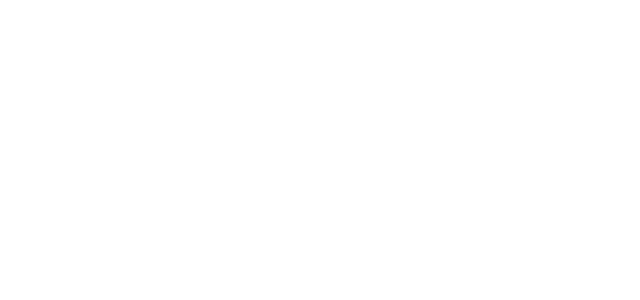
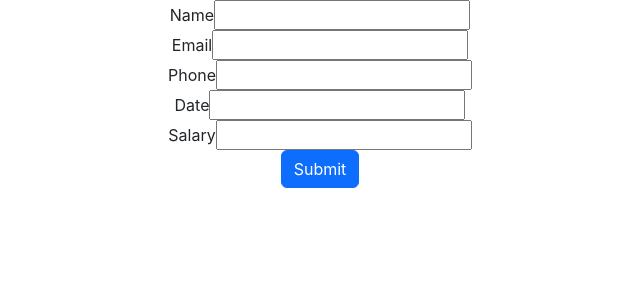
Before and after one commit to cailqk/employees-app, a React (Create React App) app: page / in a window 1280 px wide. Shown: the top 300 px of the page, without its empty margins (320-960 px from the left). Built offline with nearby package versions, Linux system fonts and the light colour scheme.

Commit message:
created json server and basic structure

```diff
--- /dev/null
+++ b/db.json
@@ -0,0 +1,27 @@
+{
+  "posts": [
+    {
+      "id": 1,
+      "title": "json-server",
+      "author": "typicode"
+    },
+    {
+      "name": "some name",
+      "email": "some mail",
+      "phone": 6546433546543,
+      "date": "22/02/2222",
+      "salary": 3000,
+      "id": 2
+    }
+  ],
+  "comments": [
+    {
+      "id": 1,
+      "body": "some comment",
+      "postId": 1
+    }
+  ],
+  "profile": {
+    "name": "typicode"
+  }
+}
--- /dev/null
+++ b/json-server.json
@@ -0,0 +1,3 @@
+{
+    "port": 5010
+}
--- a/package.json
+++ b/package.json
@@ -6,6 +6,7 @@
     "@testing-library/jest-dom": "^5.16.5",
     "@testing-library/react": "^13.4.0",
     "@testing-library/user-event": "^13.5.0",
+    "json-server": "^0.17.2",
     "react": "^18.2.0",
     "react-dom": "^18.2.0",
     "react-scripts": "5.0.1",
--- a/public/index.html
+++ b/public/index.html
@@ -25,6 +25,17 @@
       Learn how to configure a non-root public URL by running `npm run build`.
     -->
     <title>React App</title>
+    <link
+      href="https://cdn.jsdelivr.net/npm/bootstrap@5.2.0/dist/css/bootstrap.min.css"
+      rel="stylesheet"
+      integrity="sha384-gH2yIJqKdNHPEq0n4Mqa/HGKIhSkIHeL5AyhkYV8i59U5AR6csBvApHHNl/vI1Bx"
+      crossorigin="anonymous"
+    />
+    <script
+      src="https://cdn.jsdelivr.net/npm/bootstrap@5.2.0/dist/js/bootstrap.bundle.min.js"
+      integrity="sha384-A3rJD856KowSb7dwlZdYEkO39Gagi7vIsF0jrRAoQmDKKtQBHUuLZ9AsSv4jD4Xa"
+      crossorigin="anonymous"
+    ></script>
   </head>
   <body>
     <noscript>You need to enable JavaScript to run this app.</noscript>
--- a/src/App.js
+++ b/src/App.js
@@ -1,10 +1,12 @@
-import logo from './logo.svg';
 import './App.css';
+import CreateEmployee from './components/CreateEmployee';
+import ShowAllEmployees from './components/ShowAllEmployees';
 
 function App() {
   return (
     <div className="App">
-
+<CreateEmployee />
+<ShowAllEmployees />
     </div>
   );
 }
--- /dev/null
+++ b/src/components/CreateEmployee.js
@@ -0,0 +1,94 @@
+import * as api from "../requests/API";
+import { useState } from "react";
+
+const CreateEmployee = () => {
+  const [name, setName] = useState("");
+  const [email, setEmail] = useState("");
+  const [phone, setPhone] = useState("");
+  const [date, setDate] = useState("");
+  const [salary, setSalary] = useState("");
+
+  const submitHandler = (e) => {
+    e.preventDefault();
+
+    if (
+      name === "" ||
+      email === "" ||
+      phone === "" ||
+      date === "" ||
+      salary === ""
+    ) {
+      window.alert("Please fill all the fields!");
+    } else {
+      api.post("posts", {
+        name,
+        email,
+        phone: Number(phone),
+        date,
+        salary: Number(salary),
+      });
+    }
+  };
+
+  return (
+    <form onSubmit={submitHandler}>
+      <div className="form-group">
+        <label>Name</label>
+        <input
+          className="from-control"
+          type="text"
+          id="name-input"
+          value={name}
+          onChange={(e) => setName(e.target.value)}
+        ></input>
+      </div>
+      <div className="form-group">
+        <label>Email</label>
+        <input
+          className="from-control"
+          type="text"
+          id="email-input"
+          value={email}
+          onChange={(e) => setEmail(e.target.value)}
+        ></input>
+      </div>
+      <div className="form-group">
+        <label>Phone</label>
+        <input
+          className="from-control"
+          type="number"
+          id="phone-input"
+          value={phone}
+          onChange={(e) => setPhone(e.target.value)}
+        ></input>
+      </div>
+      <div className="form-group">
+        <label>Date</label>
+        <input
+          className="from-control"
+          type="text"
+          id="date-input"
+          value={date}
+          onChange={(e) => setDate(e.target.value)}
+        ></input>
+      </div>
+      <div className="form-group">
+        <label>Salary</label>
+        <input
+          className="from-control"
+          type="number"
+          id="salary-input"
+          value={salary}
+          onChange={(e) => setSalary(e.target.value)}
+        ></input>
+      </div>
+      <div>
+        <button type="submit" className="btn btn-primary">
+          Submit
+        </button>
+      </div>
+    </form>
+  );
+};
+
+export default CreateEmployee;
--- /dev/null
+++ b/src/components/ShowAllEmployees.js
@@ -0,0 +1,17 @@
+import * as api from "../requests/API";
+
+
+const ShowAllEmployees = () => {
+    let url = 'posts';
+
+
+
+return (
+    <div>{}</div>
+)
+
+
+
+}
+
+export default ShowAllEmployees;
--- /dev/null
+++ b/src/requests/API.js
@@ -0,0 +1,31 @@
+const baseUrl = "http://localhost:5010/";
+
+async function get(url) {
+  return fetch(baseUrl + url)
+    .then((res) => res.json())
+    .then((data) => {
+      return data;
+    });
+}
+
+async function request(method, url, data) {
+  const options = {
+    method,
+    headers: {},
+  };
+
+  if (data) {
+    options.headers["Content-Type"] = "application/json";
+    options.body = JSON.stringify(data);
+  }
+
+  return fetch(baseUrl + url, options)
+    .then((res) => res.json())
+    .then((data) => {
+      return data;
+    });
+}
+
+const post = request.bind({}, "POST");
+
+export { get, post };
```
Also changed, not shown: 1 other file (tests, documents, lock files or other folders).
